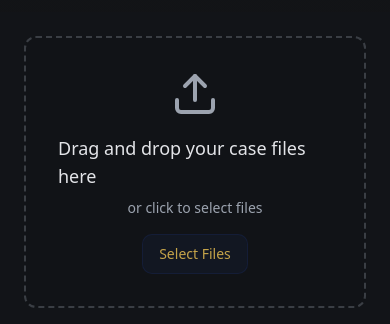
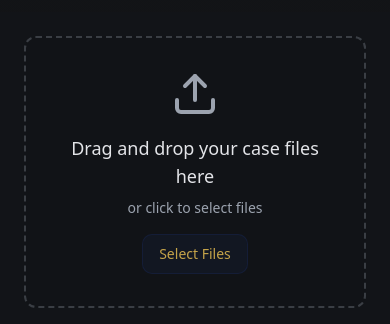
Before and after one commit to kixiktech/resolve-magic, a React (Vite) app: page / in a window 390 px wide. Shown: the part 663-987 px from the top of the page. Built offline with nearby package versions, Linux system fonts and the light colour scheme.

Commit message:
Fix: Center mobile text
The mobile text was not centered. This commit addresses this issue by centering all relevant text elements to ensure consistent display across devices.

```diff
--- a/src/components/FileUpload.tsx
+++ b/src/components/FileUpload.tsx
@@ -153,12 +153,12 @@ export const FileUpload = () => {
                 aria-label="select files"
               />
 
-              <div className="flex flex-col items-center justify-center cursor-pointer" onClick={triggerFileInput}>
+              <div className="flex flex-col items-center justify-center text-center cursor-pointer" onClick={triggerFileInput}>
                 <Upload className="h-12 w-12 text-legal-gray mb-4" />
-                <p className="text-lg font-medium text-legal-offwhite mb-2">
+                <p className="text-lg font-medium text-legal-offwhite mb-2 text-center">
                   Drag and drop your case files here
                 </p>
-                <p className="text-sm text-legal-gray mb-4">
+                <p className="text-sm text-legal-gray mb-4 text-center">
                   or click to select files
                 </p>
                 <Button
--- a/src/components/Hero.tsx
+++ b/src/components/Hero.tsx
@@ -13,17 +13,17 @@ export const Hero = () => {
             initial={{ opacity: 0, y: 20 }}
             animate={{ opacity: 1, y: 0 }}
             transition={{ duration: 0.5 }}
-            className="space-y-8 text-center"
+            className="space-y-8 text-center w-full"
           >
             <div className="flex justify-center">
               <Scale className="h-16 w-16 text-legal-gold" />
             </div>
-            <h1 className="text-4xl font-bold tracking-tighter sm:text-5xl md:text-6xl lg:text-7xl text-legal-offwhite">
+            <h1 className="text-4xl font-bold tracking-tighter sm:text-5xl md:text-6xl lg:text-7xl text-legal-offwhite text-center">
               AI-Powered
               <span className="text-legal-gold"> Mediation </span>
               Intelligence
             </h1>
-            <p className="mx-auto max-w-[800px] text-legal-gray md:text-xl lg:text-2xl">
+            <p className="mx-auto max-w-[800px] text-legal-gray md:text-xl lg:text-2xl text-center">
               Transform complex case files into actionable mediation insights. Get instant analysis of settlement ranges, negotiation leverage points, and strategic recommendations.
             </p>
           </motion.div>
@@ -32,6 +32,7 @@ export const Hero = () => {
             initial={{ opacity: 0, y: 20 }}
             animate={{ opacity: 1, y: 0 }}
             transition={{ duration: 0.5, delay: 0.2 }}
+            className="text-center w-full"
           >
             <p className="text-sm text-[#C4A349] opacity-55">
               Trusted by leading mediation firms nationwide
```
